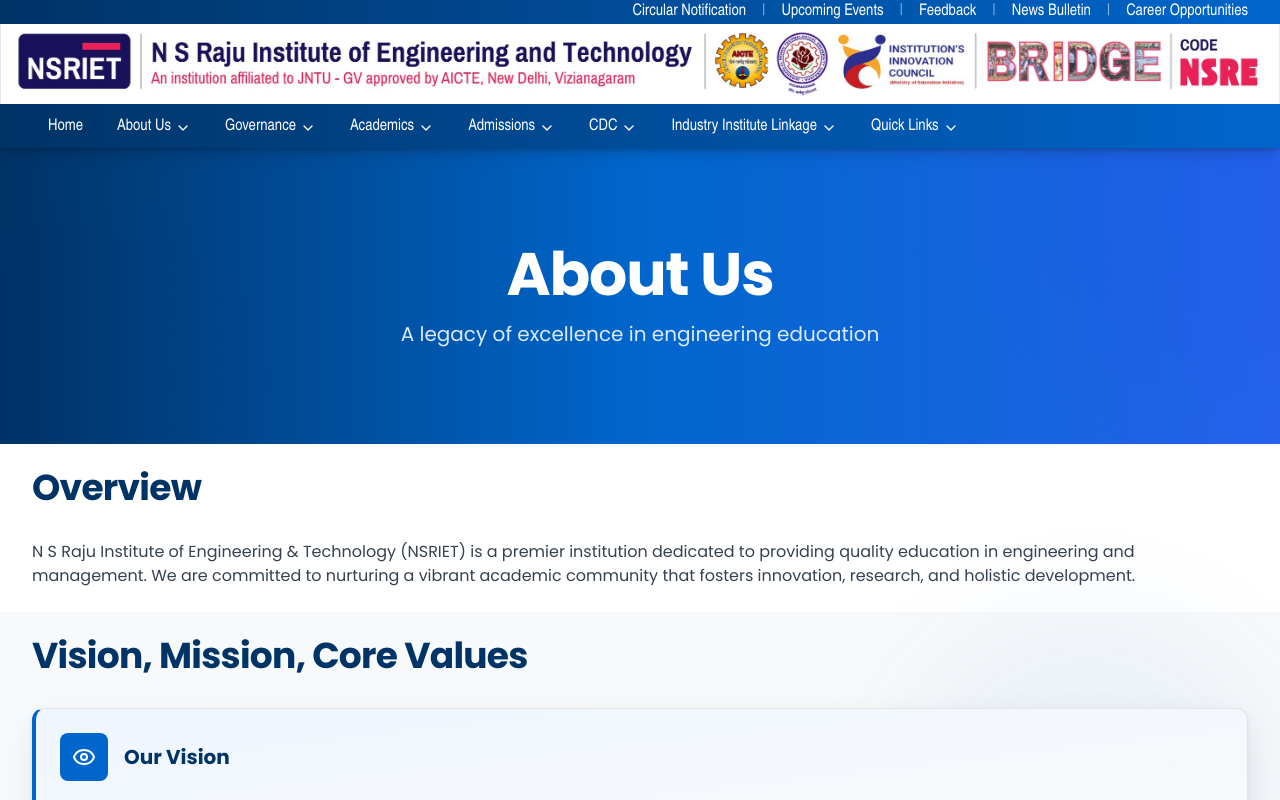
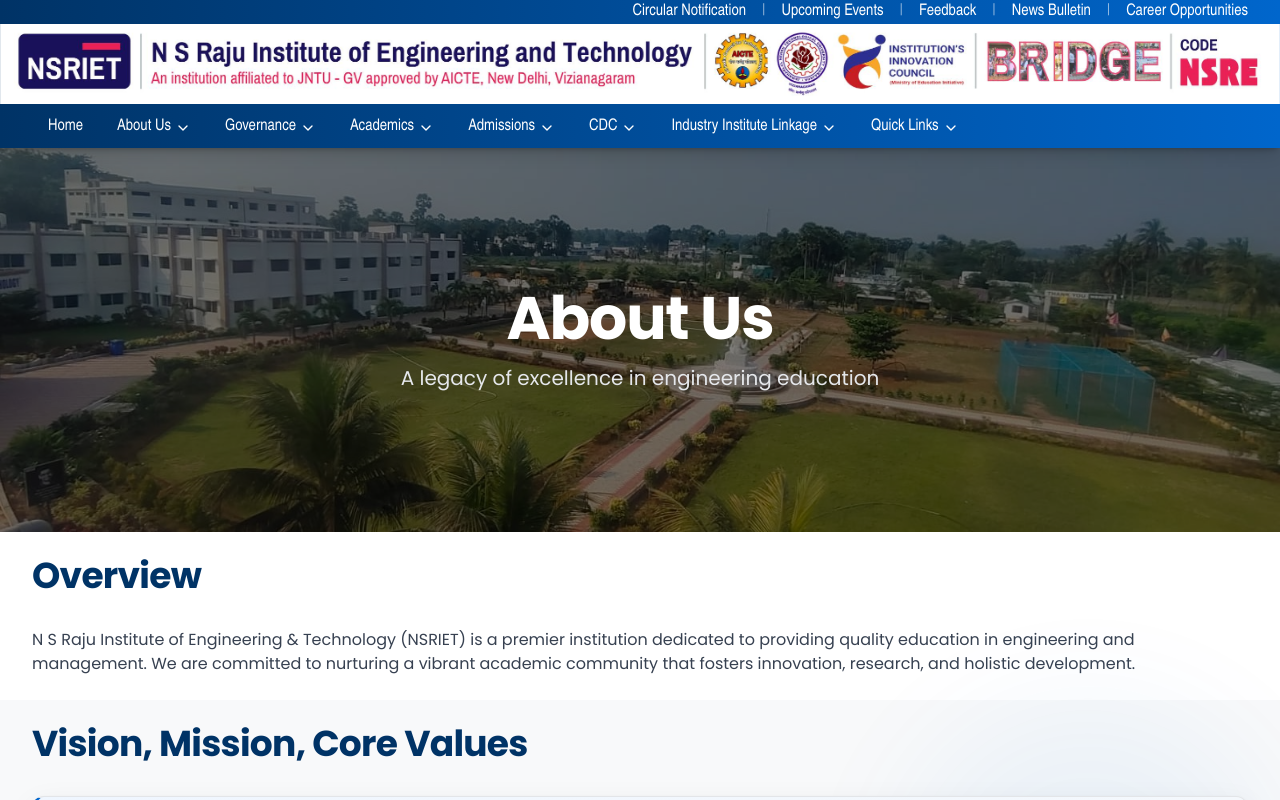
Before and after one commit to harikiran138/nsritet, a Next.js app: page /about in a window 1280 px wide. Shown: the top 800 px of the page. Built offline with nearby package versions, Linux system fonts and the light colour scheme.

Commit message:
about us

```diff
--- a/app/about/page.tsx
+++ b/app/about/page.tsx
@@ -13,6 +13,7 @@
       <ThreeSectionPage
         title="About Us"
         subtitle="A legacy of excellence in engineering education"
+        heroImage="/about-us-hero.jpg"
         section1={{
           title: 'Overview',
           content: (
```
